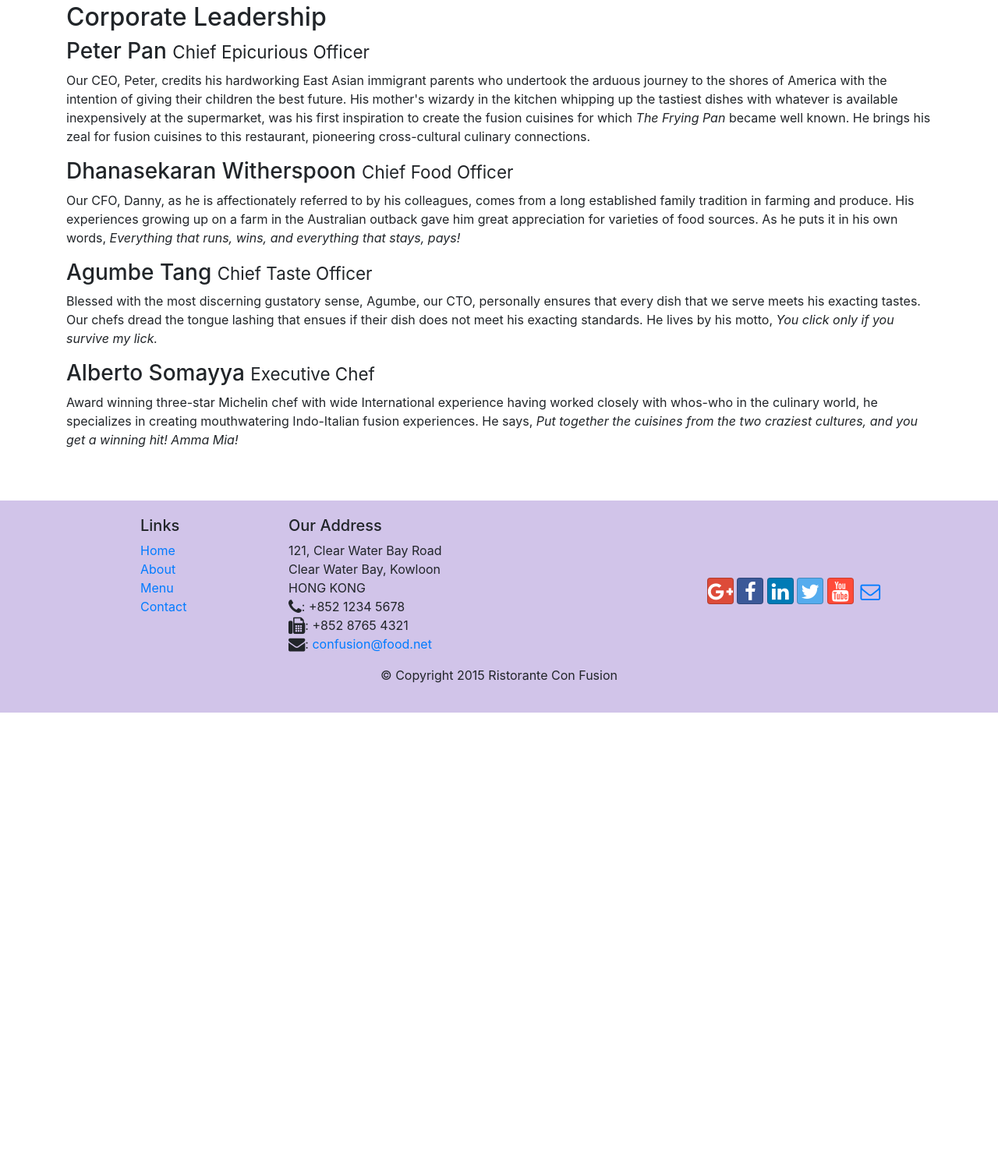
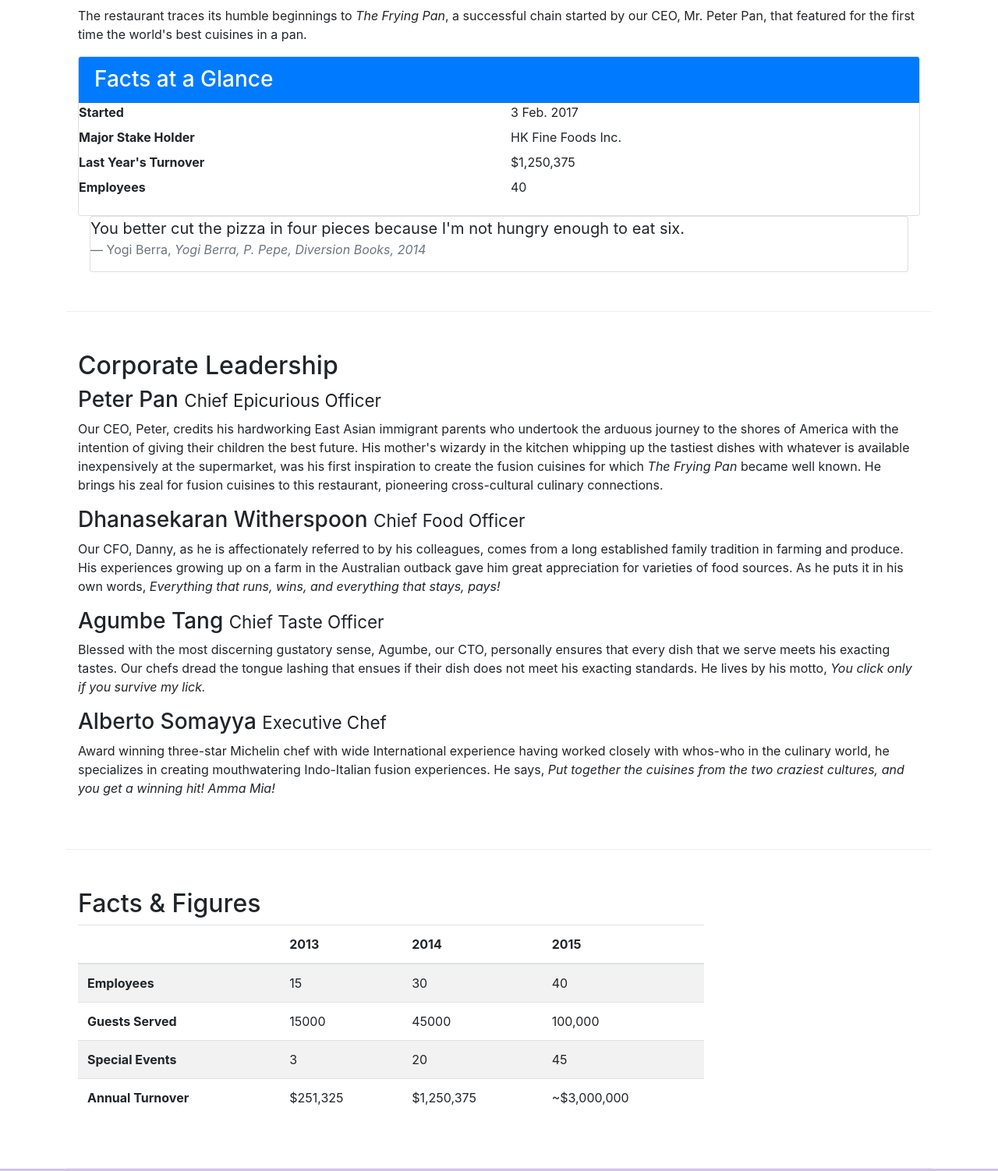
Before and after one commit to E1603co/conFusion, a website: page aboutus.html in a window 1280 px wide. Shown: the part 886-2388 px from the top of the page at 78% size. Before the commit the page ends 1800 px from the top, so only its background shows below. Drawn offline with nearby package versions, Linux system fonts and the light colour scheme.

Commit message:
Tables and Cards

```diff
--- a/aboutus.html
+++ b/aboutus.html
@@ -48,7 +48,7 @@
     </header>
 
     <div class="container">
-        <div class="row aboutus-content align-items-center">
+        <div class="row row-content align-items-center">
               <ol class="col-12 breadcrumb">
                    <li class="breadcrumb-item"><a href="./index.html">Home</a></li>
                    <li class="breadcrumb-item active">About Us</li>
@@ -59,19 +59,49 @@
             </div>
         </div>
 
-        <div class="row aboutus-content align-items-center">
-            <div>
+        <div class="row row-content align-items-center">
+            <div class="col-12">
                 <h2>Our History</h2>
                 <p>Started in 2010, Ristorante con Fusion quickly established itself as a culinary icon par excellence in Hong Kong. With its unique brand of world fusion cuisine that can be found nowhere else, it enjoys patronage from the A-list clientele in Hong Kong.  Featuring four of the best three-star Michelin chefs in the world, you never know what will arrive on your plate the next time you visit us.</p>
                 <p>The restaurant traces its humble beginnings to <em>The Frying Pan</em>, a successful chain started by our CEO, Mr. Peter Pan, that featured for the first time the world's best cuisines in a pan.</p>
             </div>
-            <div>
-            </div>
+
+  <!-- Bootstrap Cards -->
+
+            <div class="col-sm">
+                 <div class="card">
+                      <h3 class="card-header bg-primary text-white">Facts at a Glance</h3>
+                      <div class="card-block">
+                           <dl class="row">
+                            <dt class="col-6">Started</dt>
+                            <dd class="col-6">3   Feb. 2017</dd>
+                            <dt class="col-6">Major Stake Holder</dt>
+                            <dd class="col-6">HK Fine Foods Inc.</dd>
+                            <dt class="col-6">Last Year's Turnover</dt>
+                            <dd class="col-6">$1,250,375</dd>
+                            <dt class="col-6">Employees</dt>
+                            <dd class="col-6">40</dd>
+                           </dl>
+                      </div>
+                 </div>
+
+                 <div class="col-12">
+                      <div class="card card-block bg-faded">
+                           <blockquote class="blockquote">
+                               <p class="mb-0">You better cut the pizza in four pieces because
+                            I'm not hungry enough to eat six.</p>
+                               <footer class="blockquote-footer">Yogi Berra,
+                               <cite title="sourece title">Yogi Berra,
+                            P. Pepe, Diversion Books, 2014</cite>
+                               </footer>
+                           </blockquote>
+                      </div>
+                 </div>
+            </div>   <!--/ Bootstrap Cards -->
         </div>
 
-
-        <div class="row aboutus-content  align-items-center">
-            <div>
+        <div class="row row-content  align-items-center">
+            <div class="col-12">
                 <h2>Corporate Leadership</h2>
                 <h3>Peter Pan <small>Chief Epicurious Officer</small></h3>
                 <p class="hidden-xs-down">Our CEO, Peter, credits his hardworking East Asian immigrant parents who undertook the arduous journey to the shores of America with the intention of giving their children the best future. His mother's wizardy in the kitchen whipping up the tastiest dishes with whatever is available inexpensively at the supermarket, was his first inspiration to create the fusion cuisines for which <em>The Frying Pan</em> became well known. He brings his zeal for fusion cuisines to this restaurant, pioneering cross-cultural culinary connections.</p>
@@ -84,6 +114,54 @@
             </div>
        </div>
 
+  <!-- Bootstrap tables -->
+
+       <div class="row row-content">
+            <div class="col-12 col-sm-9">
+                 <h2>Facts &amp; Figures</h2>
+                 <div class="table-responsive">
+                <table class="table table-striped">
+                <thead class="thead-inverse">
+                    <tr>
+                        <th>&nbsp;</th>
+                        <th>2013</th>
+                        <th>2014</th>
+                        <th>2015</th>
+                    </tr>
+                </thead>
+                <tbody>
+                    <tr>
+                        <th>Employees</th>
+                        <td>15</td>
+                        <td>30</td>
+                        <td>40</td>
+                    </tr>
+                    <tr>
+                        <th>Guests Served</th>
+                        <td>15000</td>
+                        <td>45000</td>
+                        <td>100,000</td>
+                    </tr>
+                    <tr>
+                        <th>Special Events</th>
+                        <td>3</td>
+                        <td>20</td>
+                        <td>45</td>
+                    </tr>
+                    <tr>
+                        <th>Annual Turnover</th>
+                        <td>$251,325</td>
+                        <td>$1,250,375</td>
+                        <td>~$3,000,000</td>
+                    </tr>
+                </tbody>
+                </table>
+                </div>
+            </div>
+            <div class="col-12 col-sm-3">
+
+            </div>
+       </div>  <!--/ Bootstrap tables -->
     </div>
 
     <footer class="footer">
--- a/css/styles.css
+++ b/css/styles.css
@@ -10,12 +10,6 @@
 	border-bottom: 1px ridge;
 	min-height: 400px;
 }
-
-.aboutus-content{
-	margin: 0px auto;
-	padding: 50px 0px 50px 0px;
-}
-
 
 
 .footer{
```
